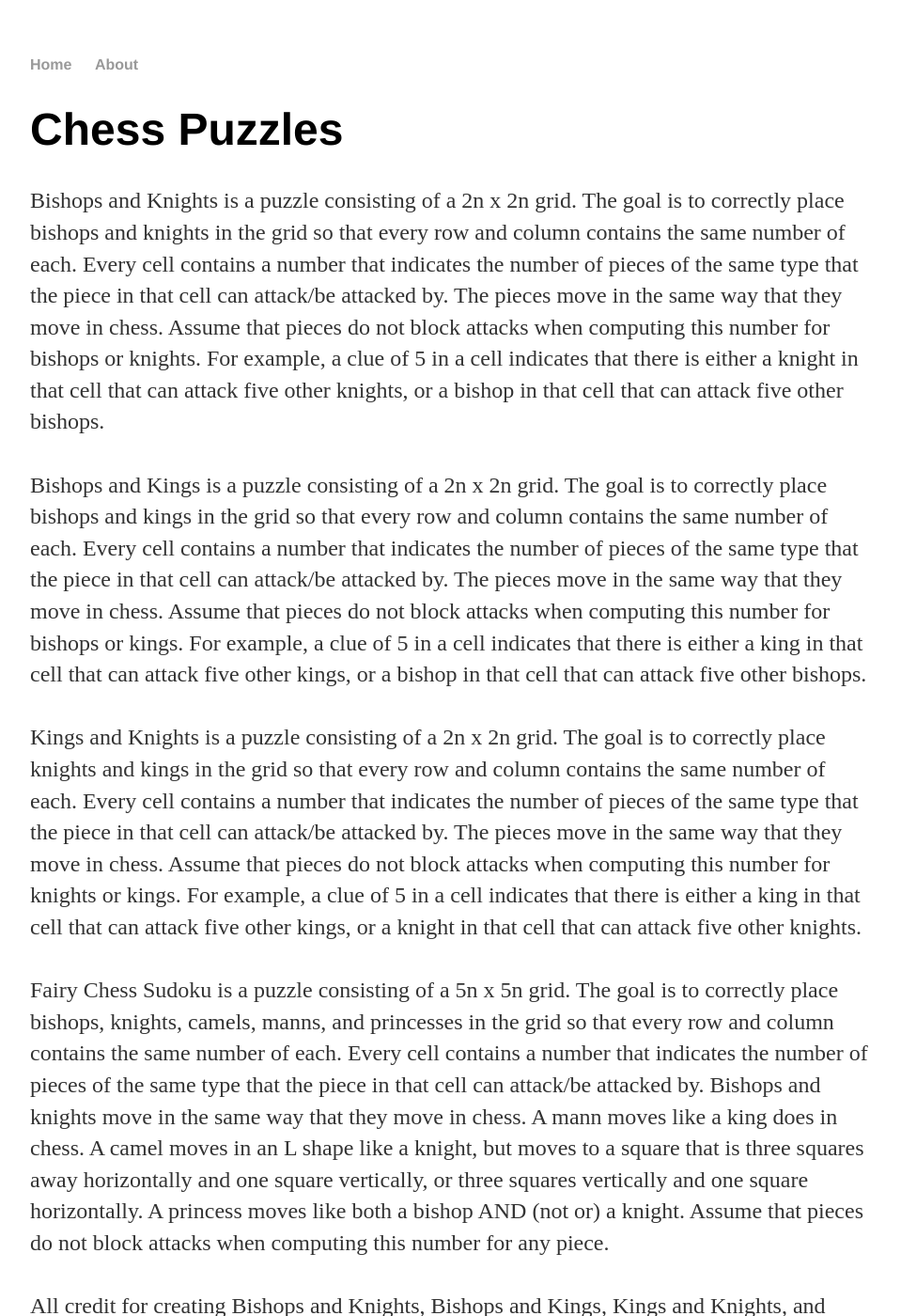
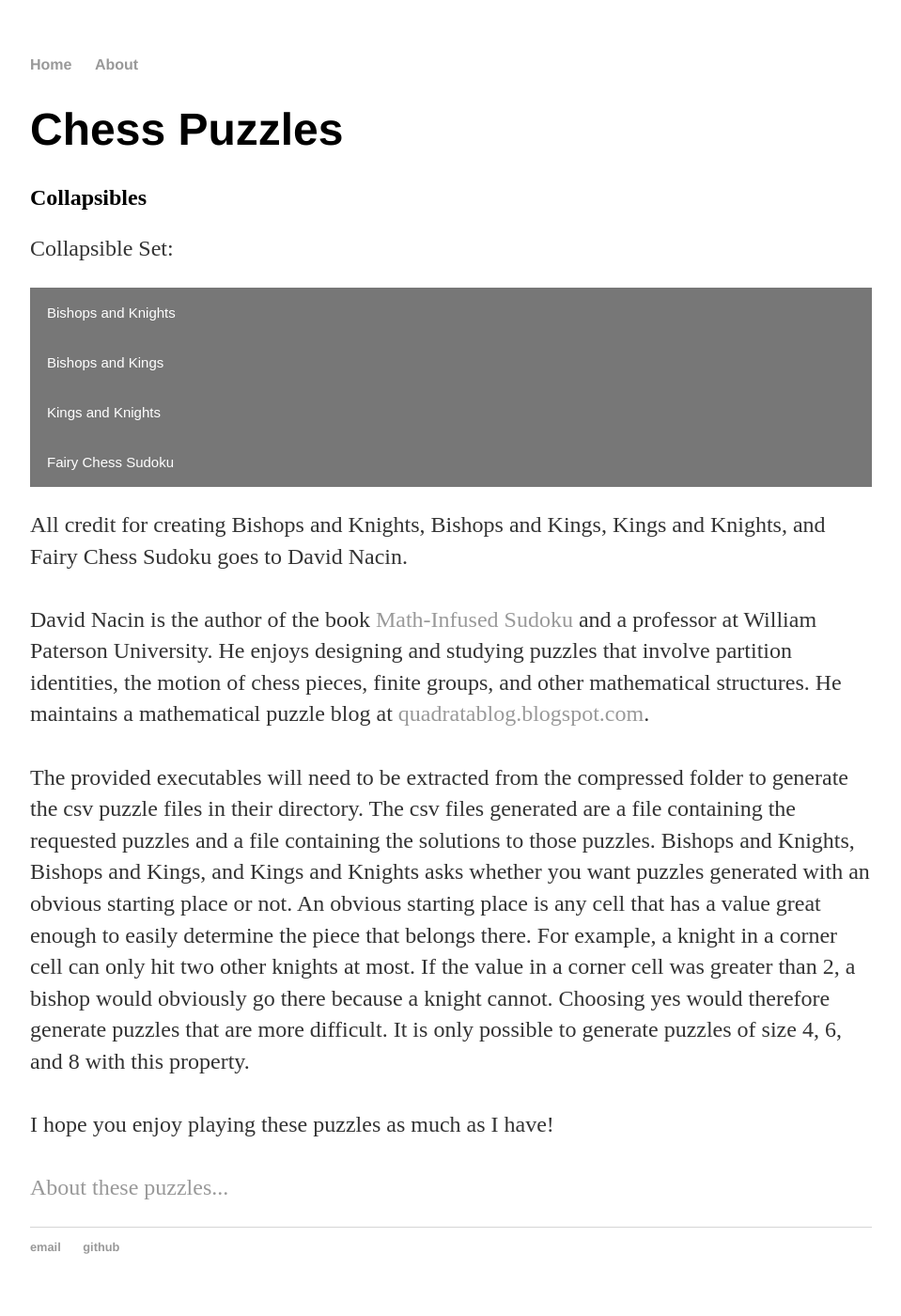
Before and after one commit to CThielsen1/CThielsen1.github.io, a Jekyll site: the page built from index.html, in a window 1280 px wide and 1400 px high. Shown: the whole window at 94% size, without its empty margins (160-1119 px from the left). Built offline with Jekyll 4.4.1, drawn with Linux system fonts in a browser that asks for light colours; some of the changed text lies outside the part shown.

Commit message:
Update index.html
Added collapsibles

```diff
--- a/index.html
+++ b/index.html
@@ -2,49 +2,6 @@
 layout: default
 title: Chess Puzzles
 ---
-<div class="blurb">
-	<h1>Chess Puzzles</h1>
-	<p>Bishops and Knights is a puzzle consisting of a 2n x 2n grid. The goal is to correctly place bishops and knights in the grid so that every row and column contains
-		the same number of each. Every cell contains a number that indicates the number of pieces of the same type that the piece in that cell can attack/be attacked
-		by. The pieces move in the same way that they move in chess. Assume that pieces do not block attacks when computing this number for bishops or knights. For
-		example, a clue of 5 in a cell indicates that there is either a knight in that cell that can attack five other knights, or a bishop in that cell that can
-		attack five other bishops.<br><br>
-
-	Bishops and Kings is a puzzle consisting of a 2n x 2n grid. The goal is to correctly place bishops and kings in the grid so that every row and column contains the same
-		number of each. Every cell contains a number that indicates the number of pieces of the same type that the piece in that cell can attack/be attacked by. The
-		pieces move in the same way that they move in chess. Assume that pieces do not block attacks when computing this number for bishops or kings. For example, a
-		clue of 5 in a cell indicates that there is either a king in that cell that can attack five other kings, or a bishop in that cell that can attack five other
-		bishops.<br><br>
-
-	Kings and Knights is a puzzle consisting of a 2n x 2n grid. The goal is to correctly place knights and kings in the grid so that every row and column contains the same
-		number of each. Every cell contains a number that indicates the number of pieces of the same type that the piece in that cell can attack/be attacked by. The
-		pieces move in the same way that they move in chess. Assume that pieces do not block attacks when computing this number for knights or kings. For example, a
-		clue of 5 in a cell indicates that there is either a king in that cell that can attack five other kings, or a knight in that cell that can attack five other
-		knights.<br><br>
-
-	Fairy Chess Sudoku is a puzzle consisting of a 5n x 5n grid. The goal is to correctly place bishops, knights, camels, manns, and princesses in the grid so that every
-		row and column contains the same number of each. Every cell contains a number that indicates the number of pieces of the same type that the piece in that cell
-		can attack/be attacked by. Bishops and knights move in the same way that they move in chess. A mann moves like a king does in chess. A camel moves in an L
-		shape like a knight, but moves to a square that is three squares away horizontally and one square vertically, or three squares vertically and one square
-		horizontally. A princess moves like both a bishop AND (not or) a knight. Assume that pieces do not block attacks when computing this number for any piece.
-		<br><br>
-
-	All credit for creating Bishops and Knights, Bishops and Kings, Kings and Knights, and Fairy Chess Sudoku goes to David Nacin.<br><br>
-
-	David Nacin is the author of the book <a href="https://www.amazon.com/Math-infused-Sudoku-Puzzle-Variants-Difficulty/dp/1470450909">Math-Infused Sudoku</a> and a
-		professor at William Paterson University. He enjoys designing and studying puzzles that involve partition identities, the motion of chess pieces, finite
-		groups, and other mathematical structures. He maintains a mathematical puzzle blog at <a href="http://quadratablog.blogspot.com/">quadratablog.blogspot.com</a>
-		.<br><br>
-
-	The provided executables will need to be extracted from the compressed folder to generate the csv puzzle files in their directory. The csv files generated are a file
-		containing the requested puzzles and a file containing the solutions to those puzzles. Bishops and Knights, Bishops and Kings, and Kings and Knights asks
-		whether you want puzzles generated with an obvious starting place or not. An obvious starting place is any cell that has a value great enough to easily
-		determine the piece that belongs there. For example, a knight in a corner cell can only hit two other knights at most. If the value in a corner cell was
-		greater than 2, a bishop would obviously go there because a knight cannot. Choosing yes would therefore generate puzzles that are more difficult. It is only
-		possible to generate puzzles of size 4, 6, and 8 with this property.<br><br>
-
-	I hope you enjoy playing these puzzles as much as I have!<br><br> <a href="/about">About these puzzles...</a></p>
-
 
 <html>
 	<head>
@@ -75,28 +32,59 @@
 		</style>
 	</head>
 	<body>
-
+		<h1>Chess Puzzles</h1>
 		<h2>Collapsibles</h2>
 
-<p>A Collapsible:</p>
-<button type="button" class="collapsible">Open Collapsible</button>
+		<p>Collapsible Set:</p>
+		<button type="button" class="collapsible">Bishops and Knights</button>
 		<div class="content">
-  <p>Lorem ipsum dolor sit amet, consectetur adipisicing elit, sed do eiusmod tempor incididunt ut labore et dolore magna aliqua. Ut enim ad minim veniam, quis nostrud exercitation ullamco laboris nisi ut aliquip ex ea commodo consequat.</p>
+			<p>Bishops and Knights is a puzzle consisting of a 2n x 2n grid. The goal is to correctly place bishops and knights in the grid so that every row and
+				column contains the same number of each. Every cell contains a number that indicates the number of pieces of the same type that the piece in
+				that cell can attack/be attacked by. The pieces move in the same way that they move in chess. Assume that pieces do not block attacks when
+				computing this number for bishops or knights. For example, a clue of 5 in a cell indicates that there is either a knight in that cell that can
+				attack five other knights, or a bishop in that cell that can attack five other bishops.</p>
+		</div>
+		<button type="button" class="collapsible">Bishops and Kings</button>
+		<div class="content">
+			<p>Bishops and Kings is a puzzle consisting of a 2n x 2n grid. The goal is to correctly place bishops and kings in the grid so that every row and
+				column contains the same number of each. Every cell contains a number that indicates the number of pieces of the same type that the piece in
+				that cell can attack/be attacked by. The pieces move in the same way that they move in chess. Assume that pieces do not block attacks when
+				computing this number for bishops or kings. For example, a clue of 5 in a cell indicates that there is either a king in that cell that can
+				attack five other kings, or a bishop in that cell that can attack five other bishops.</p>
+		</div>
+		<button type="button" class="collapsible">Kings and Knights</button>
+		<div class="content">
+			<p>Kings and Knights is a puzzle consisting of a 2n x 2n grid. The goal is to correctly place knights and kings in the grid so that every row and
+				column contains the same number of each. Every cell contains a number that indicates the number of pieces of the same type that the piece in
+				that cell can attack/be attacked by. The pieces move in the same way that they move in chess. Assume that pieces do not block attacks when
+				computing this number for knights or kings. For example, a clue of 5 in a cell indicates that there is either a king in that cell that can
+				attack five other kings, or a knight in that cell that can attack five other knights.</p>
+		</div>
+		<button type="button" class="collapsible">Fairy Chess Sudoku</button>
+		<div class="content">
+			<p>Fairy Chess Sudoku is a puzzle consisting of a 5n x 5n grid. The goal is to correctly place bishops, knights, camels, manns, and princesses in the
+				grid so that every row and column contains the same number of each. Every cell contains a number that indicates the number of pieces of the
+				same type that the piece in that cell can attack/be attacked by. Bishops and knights move in the same way that they move in chess. A mann
+				moves like a king does in chess. A camel moves in an L shape like a knight, but moves to a square that is three squares away horizontally and
+				one square vertically, or three squares vertically and one square horizontally. A princess moves like both a bishop AND (not or) a knight.
+				Assume that pieces do not block attacks when computing this number for any piece.</p>
 		</div>
 
-<p>Collapsible Set:</p>
-<button type="button" class="collapsible">Open Section 1</button>
-<div class="content">
-  <p>Lorem ipsum dolor sit amet, consectetur adipisicing elit, sed do eiusmod tempor incididunt ut labore et dolore magna aliqua. Ut enim ad minim veniam, quis nostrud exercitation ullamco laboris nisi ut aliquip ex ea commodo consequat.</p>
-</div>
-<button type="button" class="collapsible">Open Section 2</button>
-<div class="content">
-  <p>Lorem ipsum dolor sit amet, consectetur adipisicing elit, sed do eiusmod tempor incididunt ut labore et dolore magna aliqua. Ut enim ad minim veniam, quis nostrud exercitation ullamco laboris nisi ut aliquip ex ea commodo consequat.</p>
-</div>
-<button type="button" class="collapsible">Open Section 3</button>
-<div class="content">
-  <p>Lorem ipsum dolor sit amet, consectetur adipisicing elit, sed do eiusmod tempor incididunt ut labore et dolore magna aliqua. Ut enim ad minim veniam, quis nostrud exercitation ullamco laboris nisi ut aliquip ex ea commodo consequat.</p>
-</div>
+		<p>All credit for creating Bishops and Knights, Bishops and Kings, Kings and Knights, and Fairy Chess Sudoku goes to David Nacin.<br><br>
+
+			David Nacin is the author of the book <a href="https://www.amazon.com/Math-infused-Sudoku-Puzzle-Variants-Difficulty/dp/1470450909">Math-Infused
+			Sudoku</a> and a professor at William Paterson University. He enjoys designing and studying puzzles that involve partition identities, the motion of
+			chess pieces, finite groups, and other mathematical structures. He maintains a mathematical puzzle blog at
+			<a href="http://quadratablog.blogspot.com/">quadratablog.blogspot.com</a>.<br><br>
+
+			The provided executables will need to be extracted from the compressed folder to generate the csv puzzle files in their directory. The csv files
+			generated are a file containing the requested puzzles and a file containing the solutions to those puzzles. Bishops and Knights, Bishops and Kings,
+			and Kings and Knights asks whether you want puzzles generated with an obvious starting place or not. An obvious starting place is any cell that has a
+			value great enough to easily determine the piece that belongs there. For example, a knight in a corner cell can only hit two other knights at most. If
+			the value in a corner cell was greater than 2, a bishop would obviously go there because a knight cannot. Choosing yes would therefore generate
+			puzzles that are more difficult. It is only possible to generate puzzles of size 4, 6, and 8 with this property.<br><br>
+
+			I hope you enjoy playing these puzzles as much as I have!<br><br> <a href="/about">About these puzzles...</a></p>
 
 		<script>
 			var coll = document.getElementsByClassName("collapsible");
@@ -114,8 +102,5 @@
 			  });
 			}
 		</script>
-
 	</body>
 </html>
-
-</div><!-- /.blurb -->
```
Lines whose indentation alone changed are shown as unchanged.
